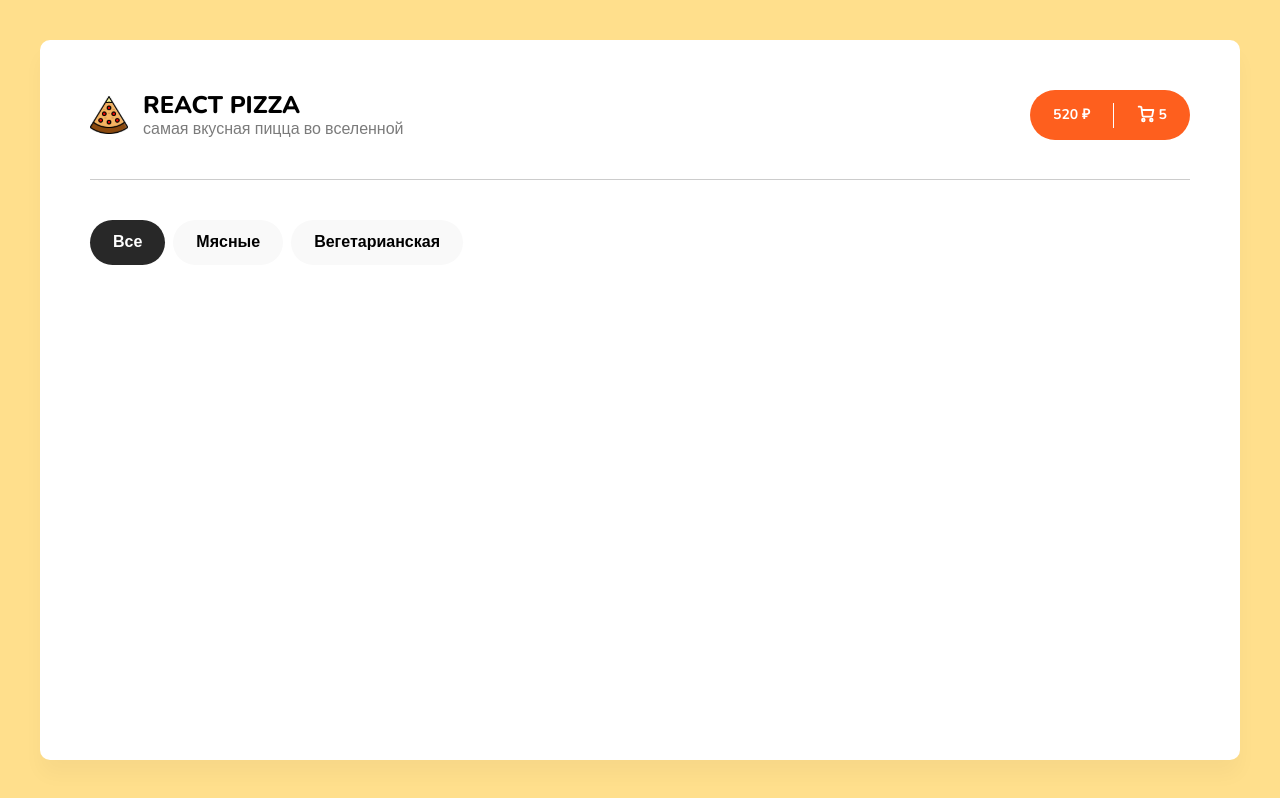
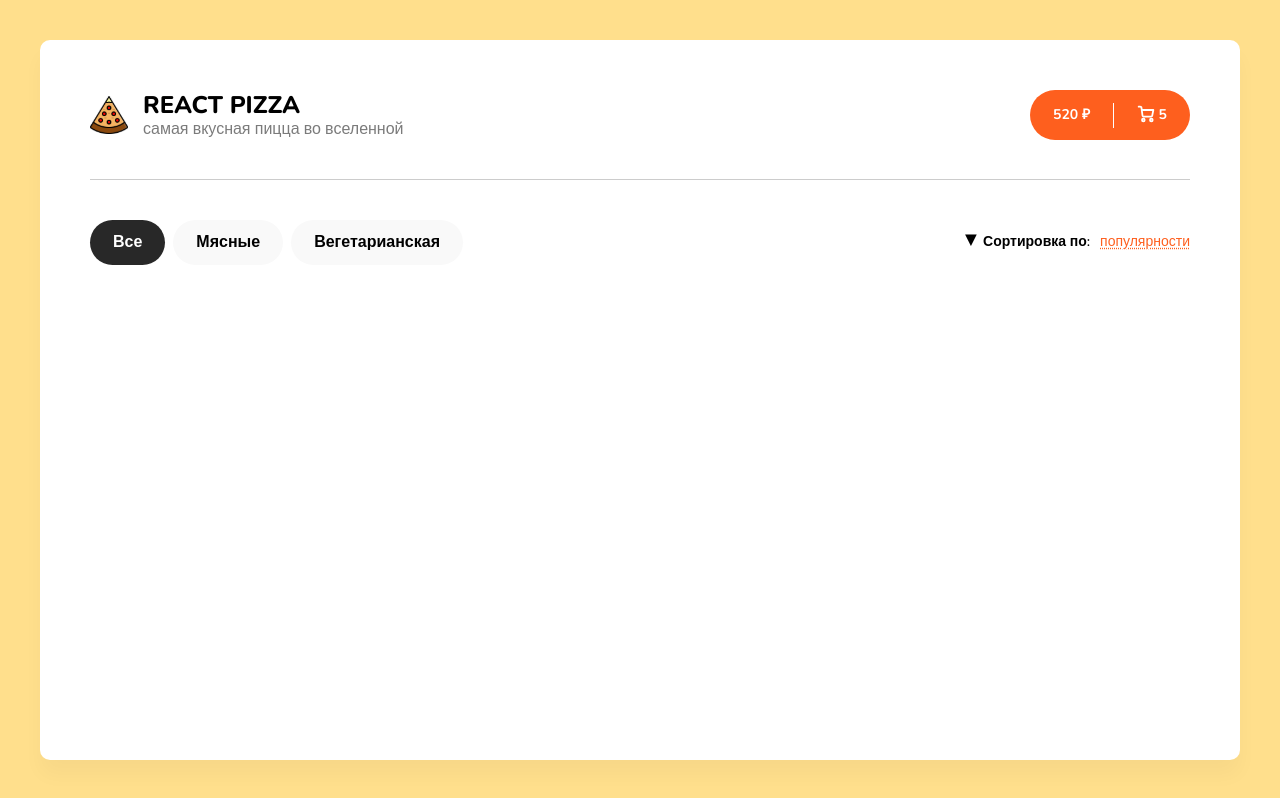
Before and after one commit to spvtvr/react-pizza, a React (Create React App) app: page / in a window 1280 px wide. Built offline with nearby package versions, Linux system fonts and the light colour scheme.

Commit message:
P-4: Create Filters, initialize PizzasList

```diff
--- a/src/components/Filters/Filters.module.scss
+++ b/src/components/Filters/Filters.module.scss
@@ -1,9 +1,13 @@
 .container {
-
+  display: flex;
+  align-items: center;
+  justify-content: space-between;
+  position: relative;
 
   .filters {
     display: flex;
     padding: 0;
+    margin: 0;
 
     li {
       cursor: pointer;
@@ -33,4 +37,55 @@
       color: #fff;
     }
   }
+
+  .sort {
+    display: flex;
+    font-weight: 600;
+    position: relative;
+
+    &::before {
+      content: '▶';
+      position: absolute;
+      width: 16px;
+      height: 16px;
+      transform: translate(-20px, 1px) rotate(90deg);
+    }
+
+    span {
+      cursor: pointer;
+      margin-left: 10px;
+      font-weight: normal;
+      color: #FE5F1E;
+      text-decoration: underline;
+      text-decoration-style: dotted;
+    }
+  }
+
+  .modal {
+    display: none;
+    position: absolute;
+    margin: 0;
+    list-style: none;
+    padding: 13px 0;
+    box-shadow: 0px 5px 15px rgba(0, 0, 0, 0.09);
+    border-radius: 10px;
+    right: 0;
+    transform: translate(-10px, 85px);
+
+    li {
+      cursor: pointer;
+      padding: 10px 14px;
+      transition: .2s;
+
+      &:hover {
+        font-weight: 700;
+      }
+    }
+
+    .checked {
+      background: rgba(254, 95, 30, 0.05);
+      color: #FE5F1E;
+      font-weight: 700;
+    }
+  }
 }
--- a/src/components/Filters/Filters.tsx
+++ b/src/components/Filters/Filters.tsx
@@ -8,7 +8,12 @@ export default function Filters() {
         <li className={css.item}>Мясные</li>
         <li className={css.item}>Вегетарианская</li>
       </ul>
-      <div className={css.sort}></div>
+      <span className={css.sort}>Сортировка по:<span>популярности</span></span>
+      <ul className={css.modal}>
+        <li className={css.checked}>по популярности</li>
+        <li>по цене</li>
+        <li>по алфавиту</li>
+      </ul>
     </div>
   );
 }
--- /dev/null
+++ b/src/components/PizzasList/PizzasList.tsx
@@ -0,0 +1,3 @@
+export default function PizzasList() {
+  return <div>PizzasList</div>;
+};
--- /dev/null
+++ b/src/components/PizzasList/index.tsx
@@ -0,0 +1,3 @@
+import PizzasList from './PizzasList';
+
+export default PizzasList;
```
Also changed, not shown: src/components/PizzasList/PizzasList.module.scss (added).
